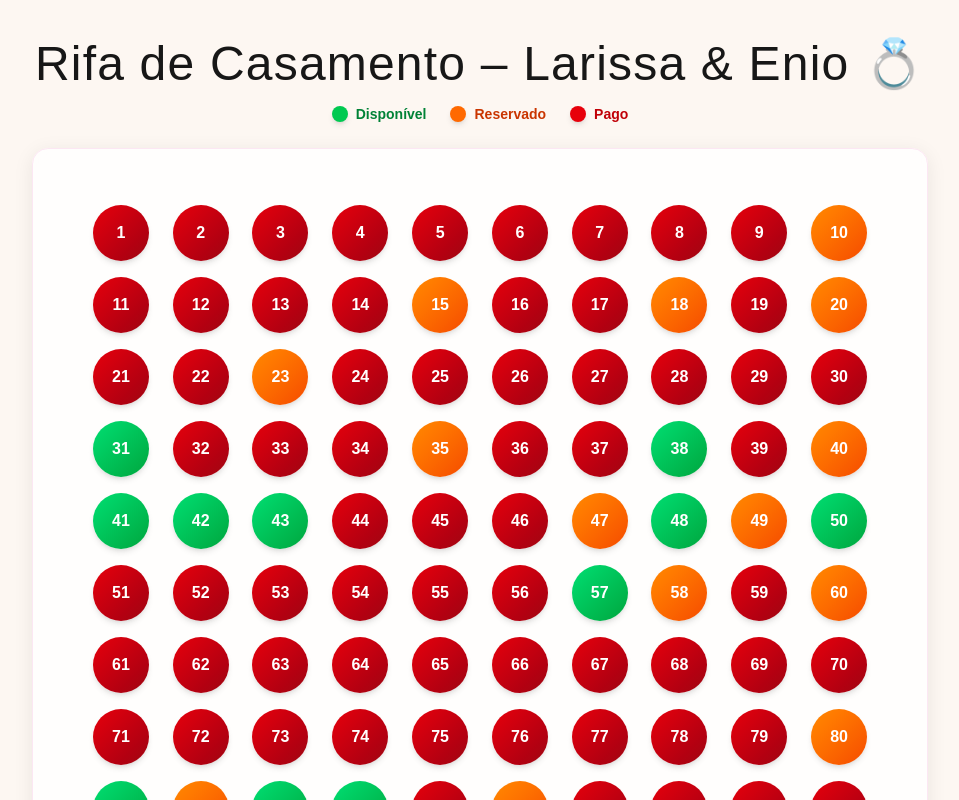
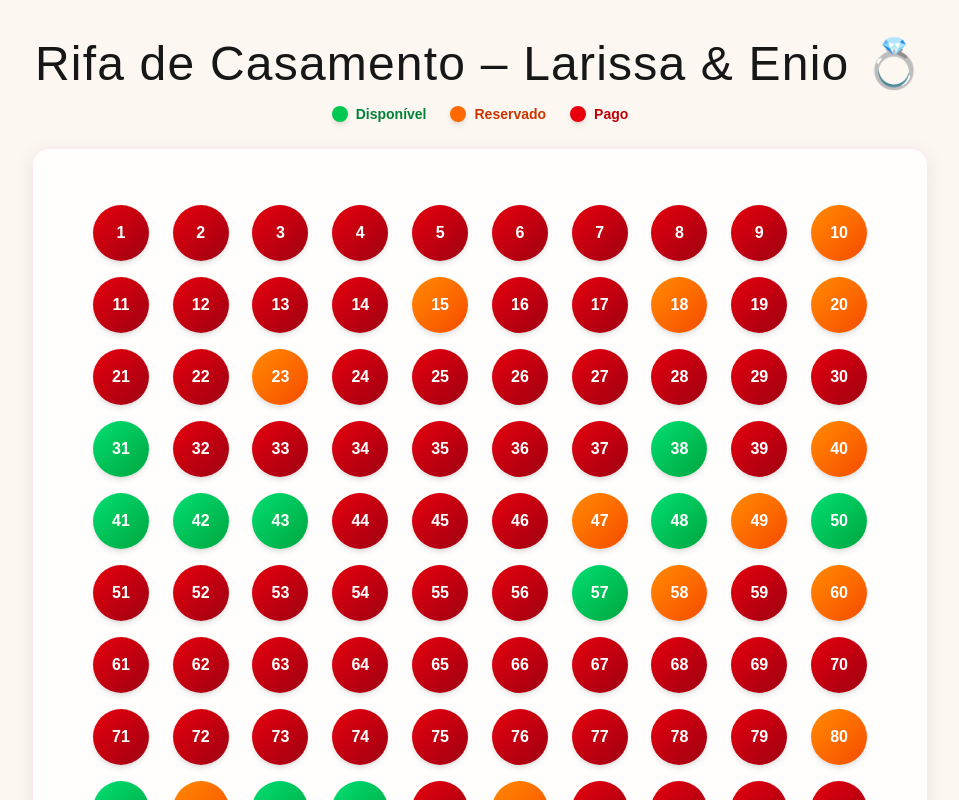
Before and after one commit to cpdupaibura/rifa2-larienio, a Next.js app: page / in a window 1280 px wide. Shown: the top 800 px of the page, without its empty margins (160-1119 px from the left). Built offline with nearby package versions, Linux system fonts and the light colour scheme; a web font is replaced by a local one.

Commit message:
gigi pago

```diff
--- a/src/data/raffle.ts
+++ b/src/data/raffle.ts
@@ -43,7 +43,7 @@ const soldNumbers: { [key: number]: { buyer: string; status: "Pago ✅" | "Pende
   32: { buyer: "Giovana Ingrid", status: "Pago ✅" },
   33: { buyer: "Jhon Kennedy", status: "Pago ✅" },
   34: { buyer: "Alana", status: "Pago ✅" },
-  35: { buyer: "Gigi", status: "Pendente 🙏" },
+  35: { buyer: "Gigi", status: "Pago ✅" },
   36: { buyer: "Gleison Santos", status: "Pago ✅" },
   37: { buyer: "Danilo Barbosa", status: "Pago ✅" },
   39: { buyer: "Emanuelle Priscila", status: "Pago ✅" },
```
